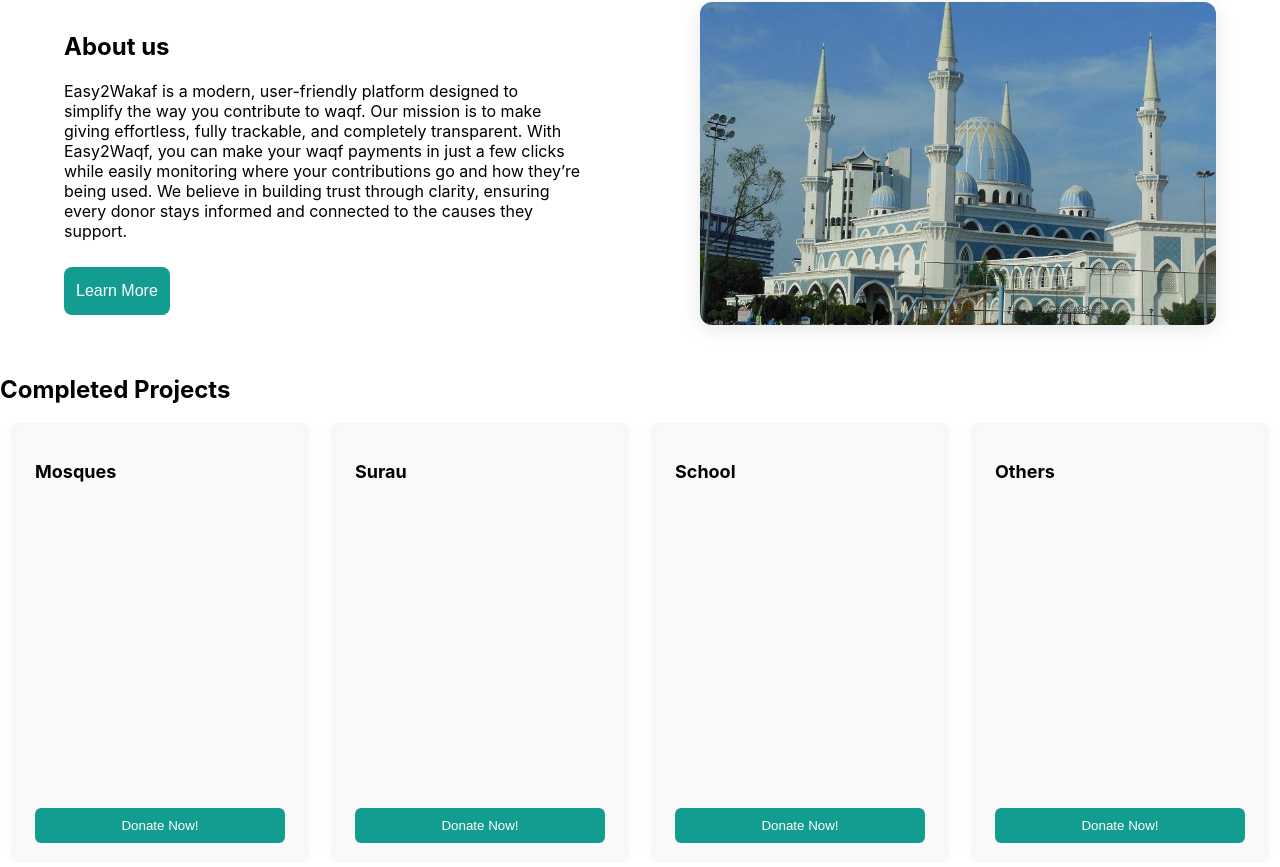
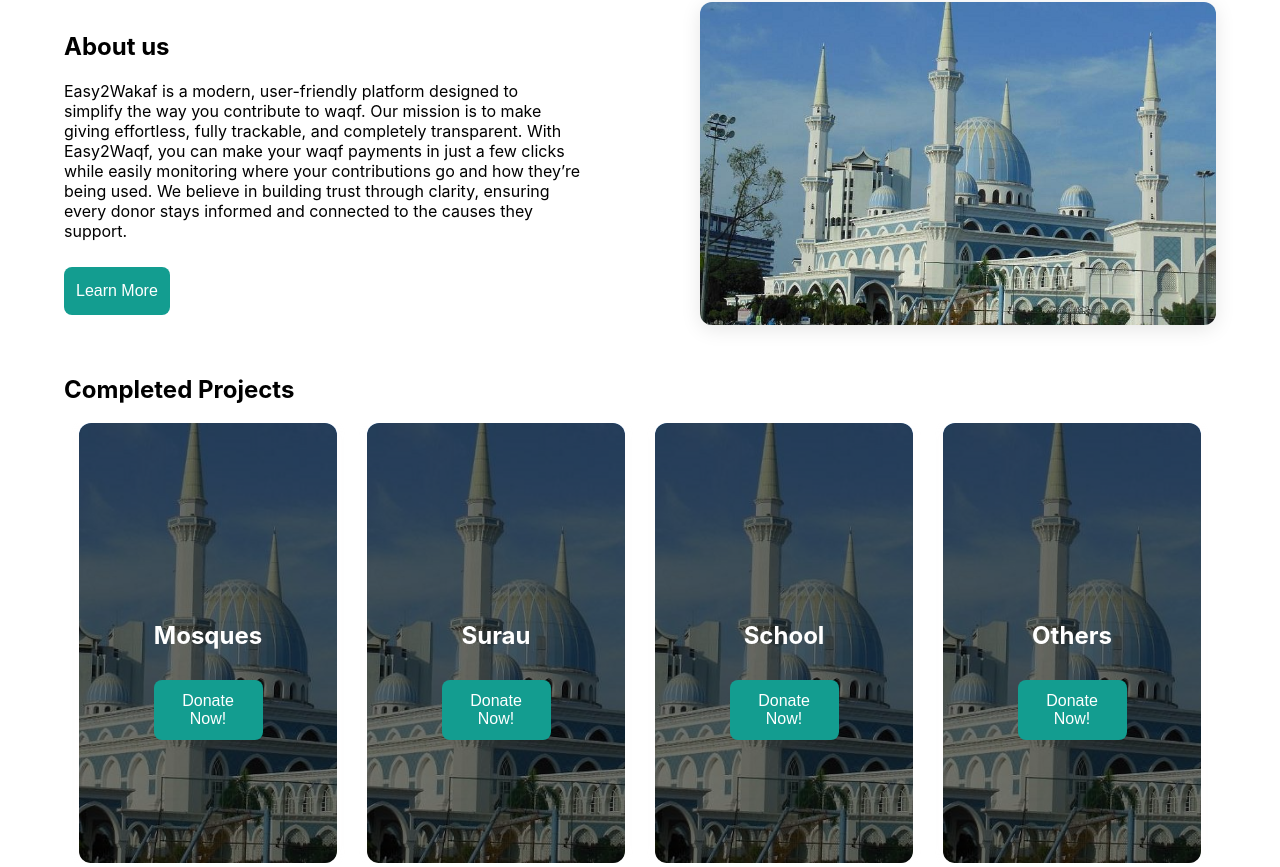
Before and after one commit to amaniskandar04/umhacksubmission, a React (Create React App) app in the folder frontend/: page / in a window 1280 px wide. Shown: the part 1097-1964 px from the top of the page. Built offline with nearby package versions, Linux system fonts and the light colour scheme; no server answers.

Commit message:
idk anymore fck this

```diff
--- a/frontend/src/components/Home.js
+++ b/frontend/src/components/Home.js
@@ -39,7 +39,7 @@ const Home = () => {
           </div>
         </div>
 
-      <div>
+      <div className = "completed-projects-container">
         <h2>Completed Projects</h2>
         <CardSlider2 />
       </div>
--- a/frontend/src/components/Slider2.css
+++ b/frontend/src/components/Slider2.css
@@ -1,38 +1,57 @@
 .slider-card {
-    padding: 20px;
-    background: #f9f9f9;
-    text-align: left;
-    border-radius: 8px;
+  position: relative;
   height: 400px;
+  background-size: cover;
+  background-position: center;
+  border-radius: 12px;
   overflow: hidden;
-    box-shadow: 0 0 10px rgba(0, 0, 0, 0.1);
+  box-shadow: 0 0 10px rgba(238, 222, 222, 0.1);
+  display: flex;
+  align-items: center;
+  justify-content: center;
+  margin: 0;
 }
 
-  .slider-card h3 {
-    margin-bottom: 10px;
-    font-size: 18px;
+.slider-overlay {
+  background-color: rgba(0, 0, 0, 0.5); /* dark overlay */
+  color: white;
+  padding: 20px;
+  border-radius: 12px;
+  text-align: center;
+  min-width: 100%;
+  min-height: 100%;
+  display: flex;
+  flex-direction: column;
+  justify-content: center;
+  align-items: center;
 }
 
-  .slider-card p {
-    font-size: 14px;
-    line-height: 1.5;
-    max-height: 60px; /* Limits the height of the text box */
-    overflow: hidden;
-    text-overflow: ellipsis;
-    display: -webkit-box;
-    -webkit-line-clamp: 3; /* show only 3 lines */
-    -webkit-box-orient: vertical;
+.slider-overlay h3 {
+  font-size: 24px;
+  margin-bottom: 20px;
+  padding-top: 50px;
+}
+
+.slider-overlay button {
+  background-color: #139D90;
+  color: white;
+  font-size: 16px;
+  border: none;
+  padding: 12px 24px;
+  border-radius: 8px;
+  cursor: pointer;
+  transition: background-color 0.3s ease;
+  margin-top: 10px;
+  height: fit-content;
+  width: 50%;
+}
+
+.slider-overlay button:hover {
+  background-color: #0f7e75;
 }
 
 .slider-wrapper {
-    padding: 0 15px; /* Adds spacing BETWEEN cards */
+  padding: 0 15px;
   box-sizing: border-box;
+  overflow: hidden; /* prevents children from sticking out */
 }
-
-  .slider-image {
-    width: 100%;
-    height: 150px; /* or whatever fits */
-    object-fit: cover;
-    border-radius: 8px 8px 0 0;
-    margin-bottom: 10px;
-  }
--- a/frontend/src/components/Slider2.js
+++ b/frontend/src/components/Slider2.js
@@ -3,18 +3,17 @@ import Slider from "react-slick";
 import "./Slider2.css"; // your own styles if needed
 
 const items = [
-  { id: 1, title: "Mosques" },
-  { id: 2, title: "Surau"},
-  { id: 3, title: "School" },
-  { id: 4, title: "Others" }
-
+  { id: 1, title: "Mosques", image: "images/masjid.jpg" },
+  { id: 2, title: "Surau", image: "images/masjid.jpg" },
+  { id: 3, title: "School", image: "images/masjid.jpg" },
+  { id: 4, title: "Others", image: "images/masjid.jpg" }
 ];
 
 const CardSlider = () => {
   const settings = {
     infinite: false,
     speed: 500,
-    slidesToShow: 4, // Show 3 at a time
+    slidesToShow: 4,
     slidesToScroll: 1,
     responsive: [
       {
@@ -30,9 +29,14 @@ const CardSlider = () => {
     <Slider {...settings}>
       {items.map((item) => (
         <div key={item.id} className="slider-wrapper">
-                <div className="slider-card">
+          <div
+            className="slider-card"
+            style={{ backgroundImage: `url(${item.image})` }}
+          >
+            <div className="slider-overlay">
               <h3>{item.title}</h3>
               <button>Donate Now!</button>
+            </div>
           </div>
         </div>
       ))}
@@ -40,4 +44,5 @@ const CardSlider = () => {
   );
 };
 
+
 export default CardSlider;
--- a/frontend/src/components/home.css
+++ b/frontend/src/components/home.css
@@ -124,3 +124,8 @@ h2{
     margin-left: 5%;
     margin-bottom: 20px;
   }
+
+  .completed-projects-container{
+    margin-left: 5%;
+    margin-right: 5%;
+  }
```
Lines whose indentation alone changed are shown as unchanged.
